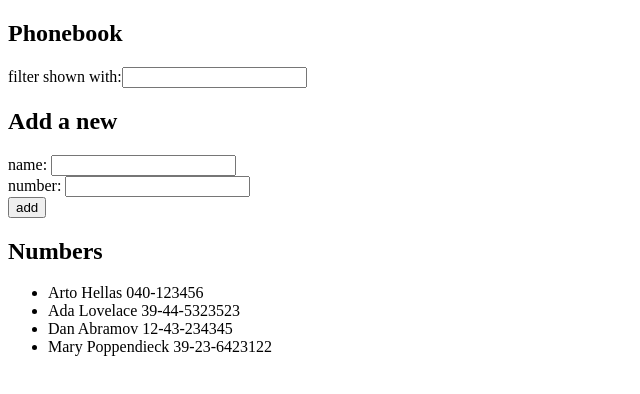
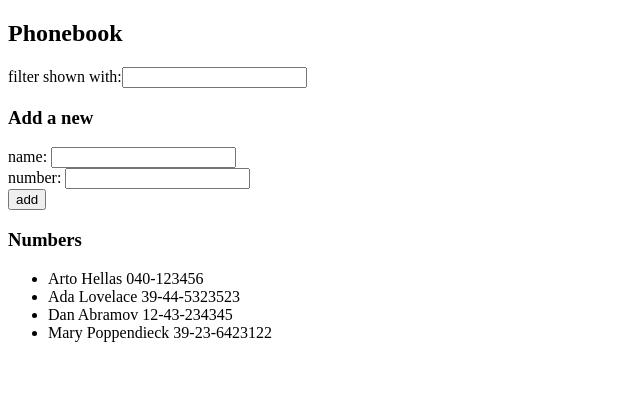
Before and after one commit to AnnamariKoo/05-puhelinluettelo-osa2, a React (Vite) app: page / in a window 1280 px wide. Shown: the top 394 px of the page, without its empty margins (0-640 px from the left). Built offline with nearby package versions, Linux system fonts and the light colour scheme.

Commit message:
Filter komponentti tehty

```diff
--- a/src/App.jsx
+++ b/src/App.jsx
@@ -1,4 +1,13 @@
 import { useState } from "react";
+
+const Filter = (props) => {
+  return (
+    <form>
+      filter shown with:
+      <input value={props.searchTerm} onChange={props.handleSearchChange} />
+    </form>
+  );
+};
 
 const Persons = (props) => {
   return (
@@ -66,11 +75,8 @@ const App = () => {
   return (
     <div>
       <h2>Phonebook</h2>
-      <form>
-        filter shown with:
-        <input value={searchTerm} onChange={handleSearchChange} />
-      </form>
-      <h2>Add a new</h2>
+      <Filter searchTerm={searchTerm} handleSearchChange={handleSearchChange} />
+      <h3>Add a new</h3>
       <form onSubmit={addPerson}>
         <div>
           name: <input value={newName} onChange={handleNameChange} />
@@ -82,7 +88,7 @@ const App = () => {
           <button type="submit">add</button>
         </div>
       </form>
-      <h2>Numbers</h2>
+      <h3>Numbers</h3>
       <Persons persons={persons} searchTerm={searchTerm} />
     </div>
   );
```
